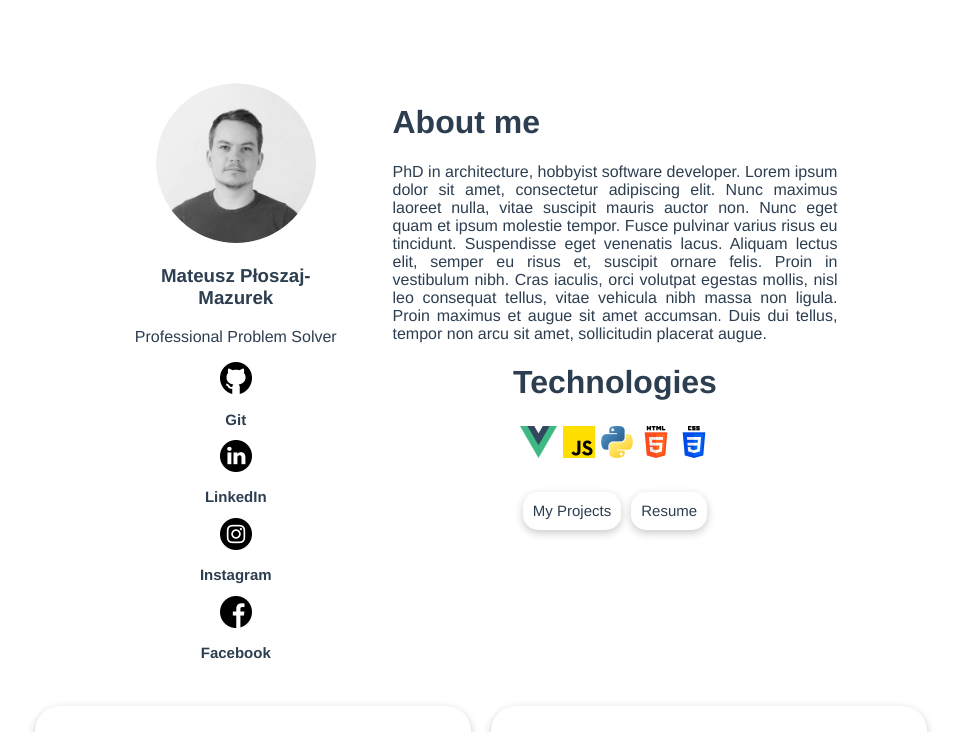
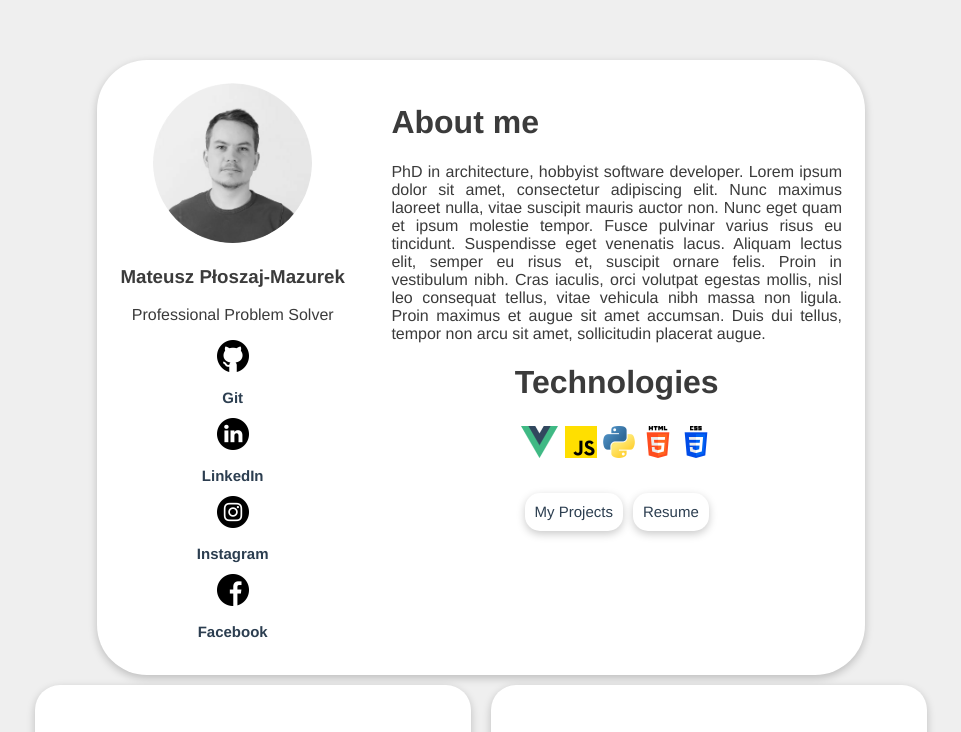
Before and after one commit to Curiosit/vue-website, a Vue app in the folder vue-website/: page / in a window 1280 px wide. Shown: the top 732 px of the page, without its empty margins (159-1120 px from the left). Built offline with nearby package versions, Linux system fonts and the light colour scheme.

Commit message:
Update MainCard and Projects

```diff
--- a/vue-website/src/App.vue
+++ b/vue-website/src/App.vue
@@ -20,13 +20,20 @@ export default {
 </script>
 
 <style>
+
+body {
+  margin: 0;
+  background-color: #efefef;
+}
+
 #app {
   font-family: Avenir, Helvetica, Arial, sans-serif;
   -webkit-font-smoothing: antialiased;
   -moz-osx-font-smoothing: grayscale;
   text-align: center;
-  color: #2c3e50;
+  color: #3b3b3b;
   margin-top: 60px;
+  background-color: #efefef;
 }
 </style>
 
--- a/vue-website/src/components/MainCard.vue
+++ b/vue-website/src/components/MainCard.vue
@@ -115,6 +115,7 @@ export default {
         border-radius: 50px;
         width: 60%;
         text-decoration: none;
+        box-shadow: rgba(0,0,0,0.21) 0px 3px 8px;
 
 
     }
@@ -184,6 +185,12 @@ export default {
         height: 2rem;
     }
 
+    @media only screen and (max width: 950px) {
+            .main-container {
+                width: 95%;
+            }
+
+    }
 
 
 </style>
```
